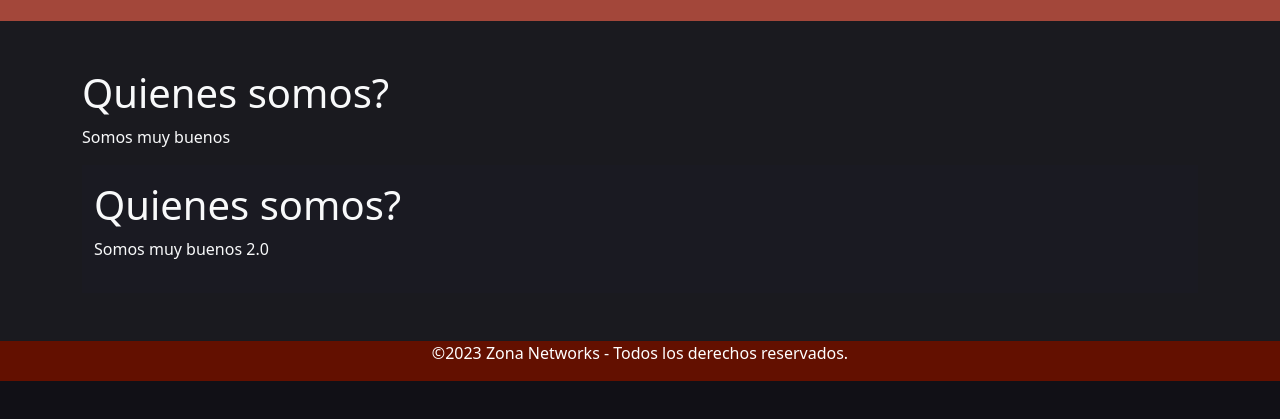
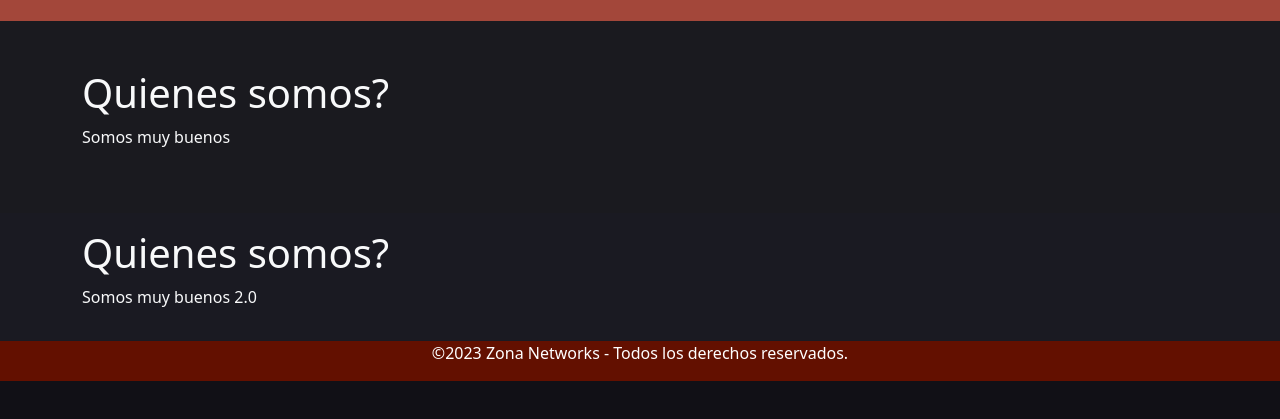
Before and after one commit to MartyX5555/ZonaCreators-WebSite, a plain HTML site: page info.html in a window 1280 px wide. Shown: the part 77-496 px from the top of the page. Drawn offline with nearby package versions, Linux system fonts and the light colour scheme.

Commit message:
Update info.html

```diff
--- a/info.html
+++ b/info.html
@@ -40,18 +40,17 @@
     </body>
 
     <main>
-        <section id="hero" class="py-5" style="background-color: #1a1a1f">
+        <section id="Info1" class="py-5" style="background-color: #1a1a1f">
             <div class="container">
                 <h1>Quienes somos?</h1>
                 <p>Somos muy buenos</p>
 
-
-                <section id="hero" class="py-3" style="background-color: #1a1a22">
-                    <div class="container">
-                            <h1>Quienes somos?</h1>
-                            <p>Somos muy buenos 2.0</p>
-                    </div>
-                </section>
+            </div>
+        </section>
+        <section id="Info2" class="py-3" style="background-color: #1a1a22">
+            <div class="container">
+                    <h1>Quienes somos?</h1>
+                    <p>Somos muy buenos 2.0</p>
             </div>
         </section>
     </main>
```
